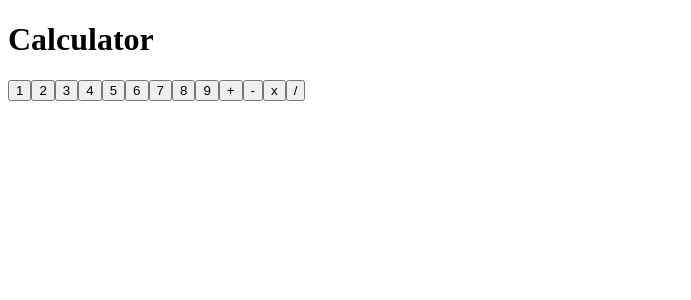
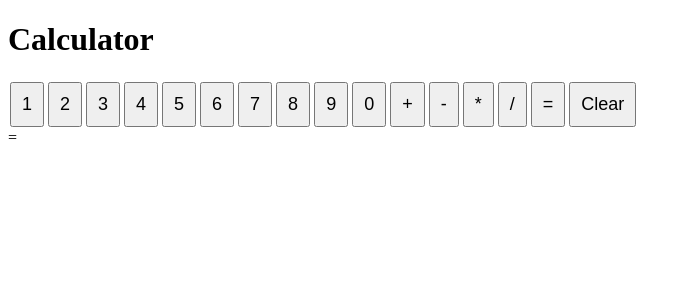
Before and after one commit to Vincent-Gao-78629/VueReactivity, a Vue app in the folder app/: page / in a window 1280 px wide. Shown: the top 300 px of the page, without its empty margins (0-691 px from the left). Built offline with nearby package versions, Linux system fonts and the light colour scheme.

Commit message:
me+cs=error

```diff
--- a/app/src/App.vue
+++ b/app/src/App.vue
@@ -1,19 +1,76 @@
 <template>
   <h1>Calculator</h1>
-  <div>
-    <button v-for="number in numbers">{{ number }}</button>
-    <button>+</button>
-    <button>-</button>
-    <button>x</button>
-    <button>/</button>
-  </div>
+  <button v-for="number in numbers" :key="number" @click="selectNumber(number)">
+    {{ number }}
+  </button>
+  <button @click="selectOperator('+')">+</button>
+  <button @click="selectOperator('-')">-</button>
+  <button @click="selectOperator('*')">*</button>
+  <button @click="selectOperator('/')">/</button>
+  <button @click="calculate">=</button>
+  <button @click="clear">Clear</button>
+  <div>{{ number1 }} {{ operator }} {{ number2 }} = {{ result }}</div>
 </template>
 
 <script setup>
-const numbers = [1, 2, 3, 4, 5, 6, 7, 8, 9]
-let number1
-let number2
-const history = []
+import { ref } from 'vue'
+
+const numbers = [1, 2, 3, 4, 5, 6, 7, 8, 9, 0]
+const number1 = ref(null)
+const number2 = ref(null)
+const operator = ref(null)
+const result = ref(null)
+
+function selectNumber(number) {
+  if (number1.value === null) {
+    number1.value = number
+  } else {
+    number2.value = number
+  }
+}
+function selectOperator(op) {
+  operator.value = op
+}
+function add() {
+  result.value = number1.value + number2.value
+}
+function subtract() {
+  result.value = number1.value - number2.value
+}
+function multiply() {
+  result.value = number1.value * number2.value
+}
+function divide() {
+  if (number2.value !== 0) {
+    result.value = number1.value / number2.value
+  } else {
+    result.value = 'Error: Division by zero'
+  }
+}
+
+function calculate() {
+  if (operator.value === '+') {
+    add()
+  } else if (operator.value === '-') {
+    subtract()
+  } else if (operator.value === '*') {
+    multiply()
+  } else if (operator.value === '/') {
+    divide()
+  }
+}
+function clear() {
+  number1.value = null
+  number2.value = null
+  operator.value = null
+  result.value = null
+}
 </script>
 
-<style scoped></style>
+<style scoped>
+button {
+  margin: 2px;
+  padding: 10px;
+  font-size: 18px;
+}
+</style>
```
